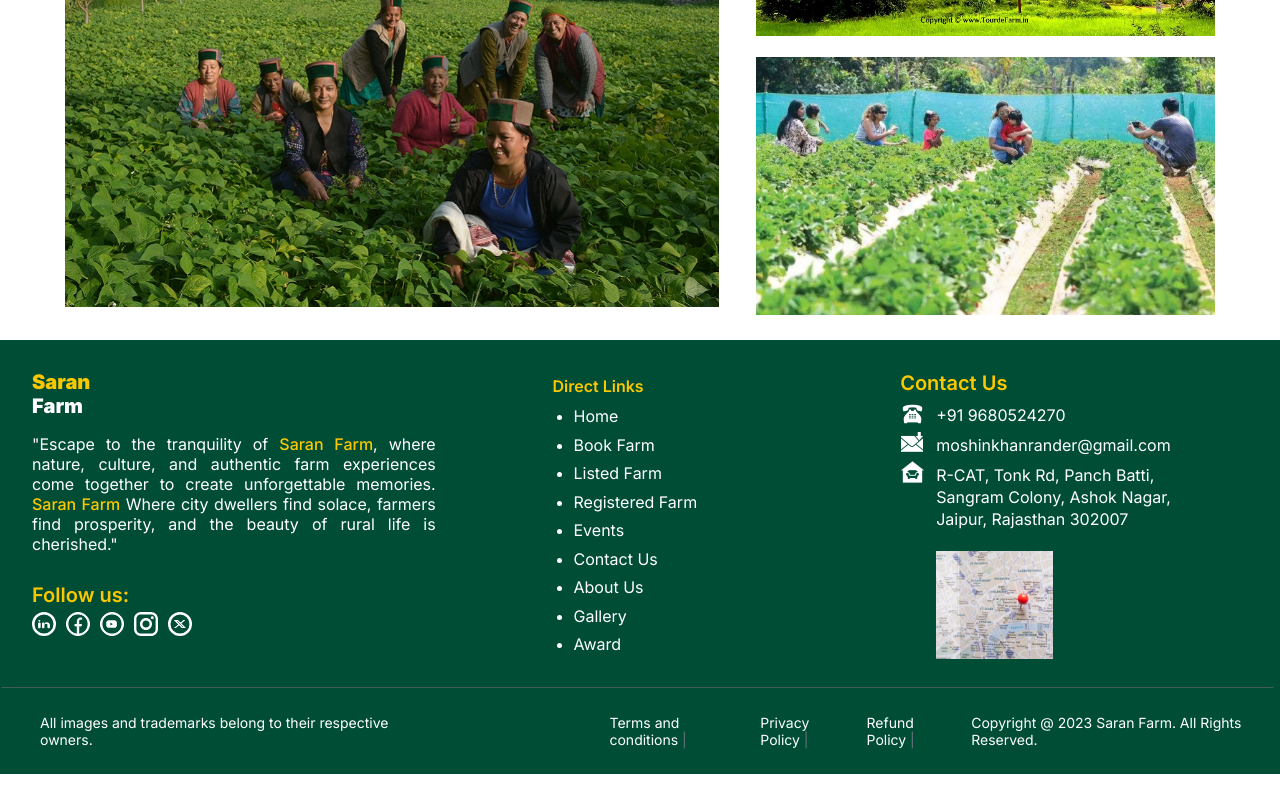
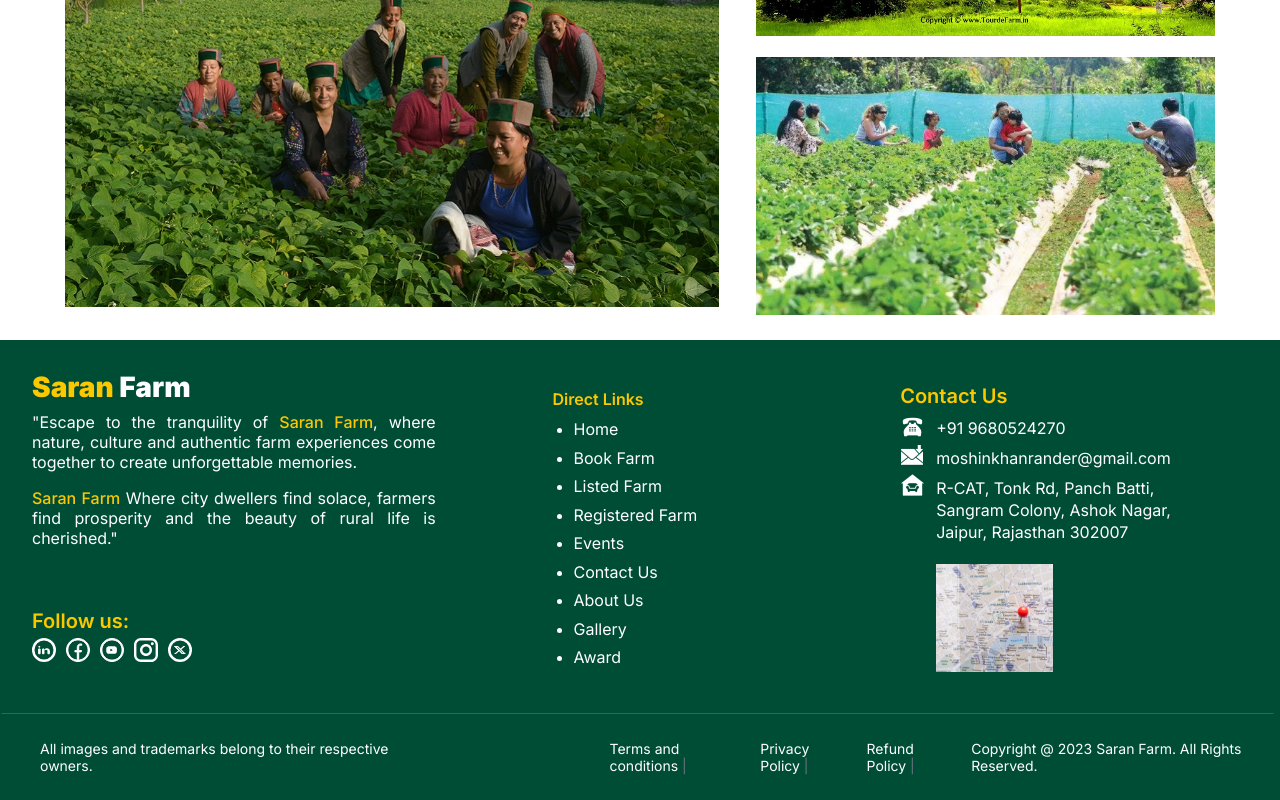
Before and after one commit to uddeshFullStack/farm2, a Next.js app: page / in a window 1280 px wide. Shown: the part 3582-4382 px from the top of the page. Before the commit the page ends 4356 px from the top, so only its background shows below. Built offline with nearby package versions, Linux system fonts and the light colour scheme; no server answers; the database is empty.

Commit message:
"all changes are done"

```diff
--- a/components/footerComponents/FollowUsLinks.js
+++ b/components/footerComponents/FollowUsLinks.js
@@ -2,7 +2,7 @@ import Link from 'next/link';
 
 const FollowUsLinks = () => {
   return (
-    <div className="mt-4">
+    <div className="mt-4 lg:mt-0">
       <h2 className="m-0 text-inherit font-semibold font-inherit mq450:text-3xl">
         Follow us:
       </h2>
--- a/components/footerComponents/SaranFarmHeading.js
+++ b/components/footerComponents/SaranFarmHeading.js
@@ -3,13 +3,12 @@ import FollowUsLinks from "./FollowUsLinks";
 const SaranFarmHeading = () => {
     return (
 
-      <div className="flex flex-col items-start justify-start gap-y-2 mb-5">
-          <h1 className="m-0 pb-2 relative text-inherit font-black font-inherit mq450:text-xl mq750:text-7xl">
-            <p className="m-0">Saran</p>
-            <p className="m-0 text-white">Farm</p>
-          </h1>
-          <blockquote className="m-0 self-stretch h-auto relative text-base inline-block shrink-0 text-white">
-            <p className="[margin-block-start:0] [margin-block-end:5px] text-justify" style={{ textAlign: "justify" }}>
+      <div className="flex flex-col items-start justify-start gap-y-2 mb-5 mt-0">
+        <blockquote className="m-0 lg:pb-8 self-stretch h-auto relative text-base inline-block shrink-0 text-white [margin-block-start:0] [margin-block-end:5px] text-justify" style={{ textAlign: "justify" }}>
+            <p className="m-0 pb-2 relative text-inherit font-black font-inherit mq450:text-xl mq750:text-7xl ">
+              <span className="m-0 text-[28px] text-secondary-colour">Saran</span>
+              <span className="m-0 text-[28px] text-white"> Farm </span>
+            </p>
               <span className="font-inter text-white">
                 {`"Escape to the tranquility of `}
               </span>
@@ -17,15 +16,15 @@ const SaranFarmHeading = () => {
                 <span className="font-medium font-inter">Saran Farm</span>
               </span>
               <span className="whitespace-pre-wrap">
-                {`, where nature, culture, and authentic farm experiences come together to create unforgettable memories. `}
+                {`, where nature, culture and authentic farm experiences come together to create unforgettable memories. `}
               </span>
 
-
+            <p>
               <span className="font-medium font-inter text-secondary-colour">
                 Saran Farm
               </span>
               <span className="font-inter text-white">
-                {` Where city dwellers find solace, farmers find prosperity, and the beauty of rural life is cherished."`}
+                {` Where city dwellers find solace, farmers find prosperity and the beauty of rural life is cherished."`}
               </span>
             </p>
           </blockquote>
--- a/components/textArea.js
+++ b/components/textArea.js
@@ -1,17 +1,17 @@
 import React from 'react';
 
 export const TextArea = ({ label, name, register, errors, style, className, placeholder }) => {
-  const words = label.split(' ');
+  const words = label?.split(' ');
   let firstLine, secondLine;
 
-  if (words.length === 1) {
+  if (words?.length === 1) {
     // If there's only one word, add a colon after it
     firstLine = `${words[0]}:`;
     secondLine = '';
   } else {
     // Add a colon after the second word if both words are present
-    firstLine = `${words.slice(0, 2).join(' ')}`;
-    secondLine = `${words.slice(2).join(' ')}:`; // Remaining words
+    firstLine = `${words?.slice(0, 2)?.join(' ')}`;
+    secondLine = `${words?.slice(2)?.join(' ')}:`; // Remaining words
   }
 
   return (
```
